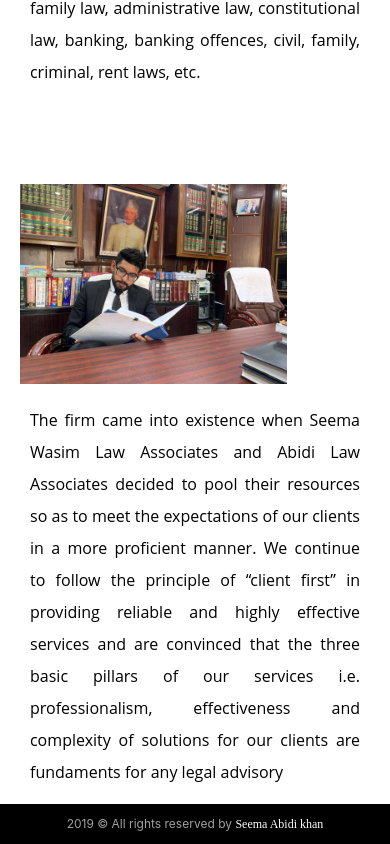
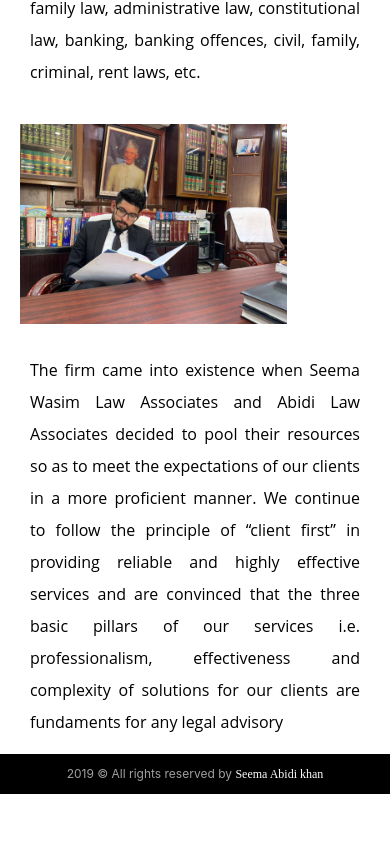
Before and after one commit to syed-sameer1/s-a-k, a React (Create React App) app: page /about in a window 390 px wide. Shown: the part 1820-2664 px from the top of the page. After the commit the page ends 2614 px from the top, so only its background shows below. Built offline with nearby package versions, Linux system fonts and the light colour scheme.

Commit message:
photo bug fix

```diff
--- a/src/Components/About/About.css
+++ b/src/Components/About/About.css
@@ -32,9 +32,9 @@ main p {
   text-align: justify;
 }
 
-.photo {
+/* .photo {
   margin-top: 80px;
-}
+} */
 
 .photo img {
   height: 500px;
--- a/src/Components/Contact/Contact.css
+++ b/src/Components/Contact/Contact.css
@@ -17,8 +17,7 @@
   flex-direction: column;
 }
 
-.form input,
-.form textarea {
+.form input, .form textarea {
   height: 50px;
   width: 100%;
   margin: 10px;
@@ -70,8 +69,7 @@
     margin: 10px;
     width: 90%;
   }
-  .form input,
-  .form textarea {
+  .form input, .form textarea {
     margin: 10px 0 10px 0;
     font-size: 15px;
     height: 35px;
@@ -86,4 +84,8 @@
   .office {
     width: 90%;
   }
+  .main {
+    display: flex;
+    margin-bottom: 20px;
+  }
 }
--- a/src/Components/Home/HomeAbout/HomeAbout.css
+++ b/src/Components/Home/HomeAbout/HomeAbout.css
@@ -42,6 +42,10 @@
     .photo img {
         height: 400px;
     }
+    .photo {
+        margin-top: 20px;
+        margin-bottom: 10px;
+    }
 }
 
 @media (max-width: 695px) {
--- a/src/Components/Team/Team.css
+++ b/src/Components/Team/Team.css
@@ -31,9 +31,10 @@ main h2 {
   text-align: justify;
 }
 
+/*
 .photo {
   margin-top: 80px;
-}
+} */
 
 .photo img {
   height: 500px;
```
